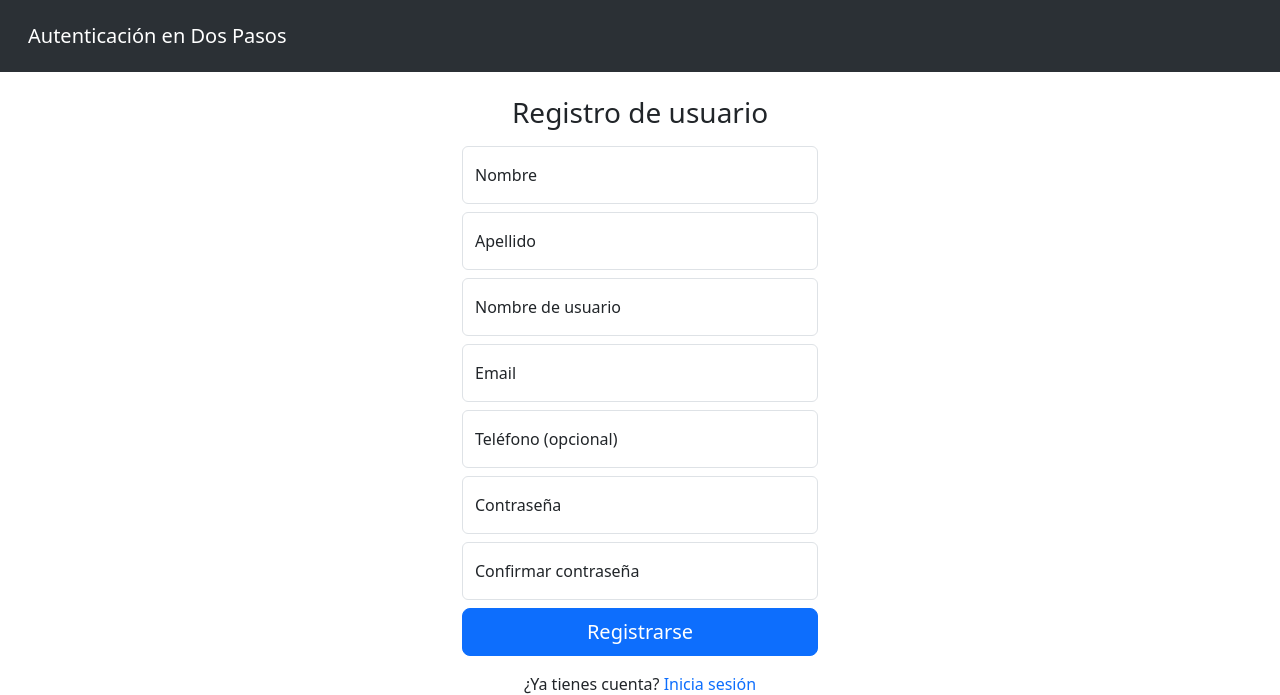
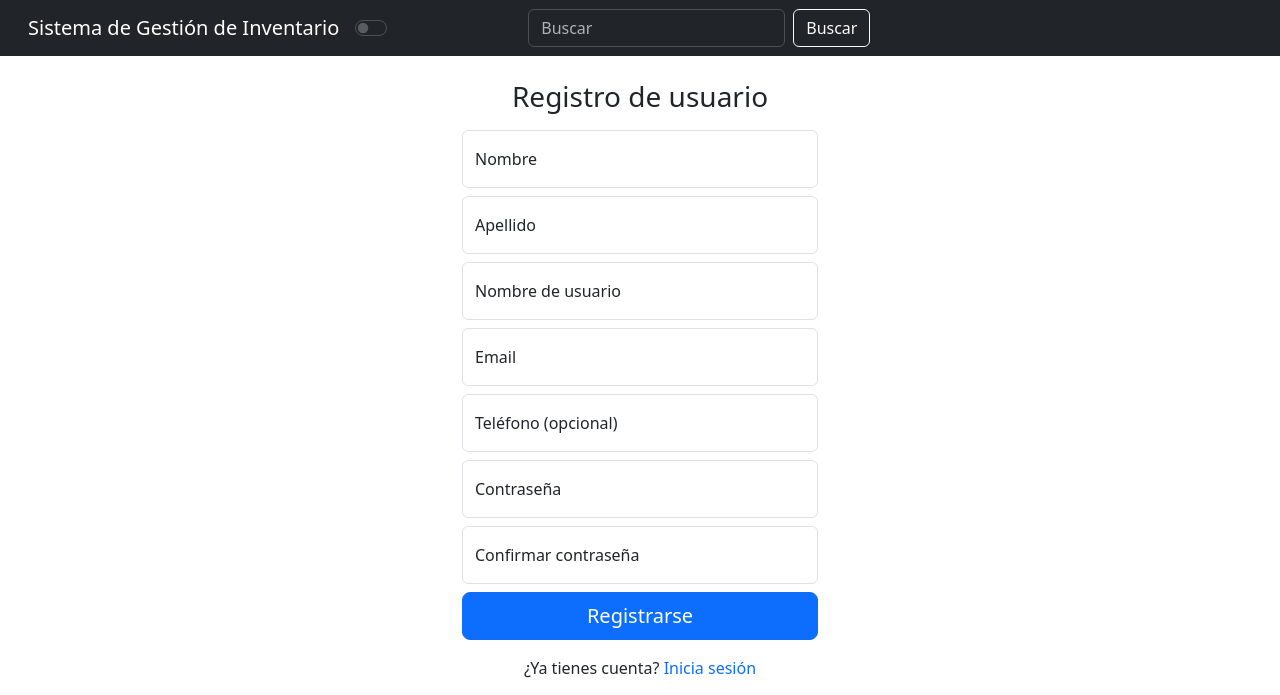
Before and after one commit to alexmartinez-off/SGI-AM, a Flask app: page /register in a window 1280 px wide. Shown: the top 695 px of the page. Run offline with Flask 3, Linux system fonts and the light colour scheme; parts of the project's set-up code (start-up, migrations or seed data) failed here and were passed over.

Commit message:
barra de navegacion actualizada - pendiente por ajustes de ux, ui

```diff
--- a/SGI/src/templates/navigation.html
+++ b/SGI/src/templates/navigation.html
@@ -1,14 +1,51 @@
-<!-- Navegación -->
-<nav class="navbar bg-dark navbar-expand-lg bg-body-tertiary p-3" data-bs-theme="dark">
+
+
+<!-- Navegación adaptada para Flask -->
+<nav class="navbar navbar-expand-lg bg-dark px-3" data-bs-theme="dark">
   <div class="container-fluid">
-    <a class="navbar-brand" href="{{ url_for('core.home') }}">Autenticación en Dos Pasos </a>
-    <button class="navbar-toggler" type="button" data-bs-toggle="collapse" data-bs-target="#navbarSupportedContent" aria-controls="navbarSupportedContent" aria-expanded="false" aria-label="Toggle navigation">
+    <!-- Nombre del sistema -->
+    <a class="navbar-brand" href="{{ url_for('core.home') }}">Sistema de Gestión de Inventario</a>
+
+    <!-- Botón de colapso para responsive -->
+    <button class="navbar-toggler" type="button" data-bs-toggle="collapse" data-bs-target="#navbarMain" aria-controls="navbarMain" aria-expanded="false" aria-label="Toggle navigation">
       <span class="navbar-toggler-icon"></span>
     </button>
-    <div class="collapse navbar-collapse" id="navbarSupportedContent">
-      {% if current_user.is_authenticated %}
-      <a href="{{ url_for('accounts.logout') }}"><button type="button" class="btn btn-danger me-2">Cerrar sesión</button></a>
-      {% endif %}
+
+    <div class="collapse navbar-collapse justify-content-between" id="navbarMain">
+      <!-- Izquierda: modo nocturno + búsqueda -->
+      <div class="d-flex align-items-center">
+        <!-- Interruptor modo nocturno -->
+        <label class="form-check form-switch mb-0 me-3">
+          <input class="form-check-input" type="checkbox" id="darkModeSwitch">
+          <span class="form-check-label">Modo nocturno</span>
+        </label>
+
+        <!-- Formulario de búsqueda -->
+        <form class="d-flex" role="search">
+          <input class="form-control me-2" type="search" placeholder="Buscar" aria-label="Buscar">
+          <button class="btn btn-outline-light" type="submit">Buscar</button>
+        </form>
+      </div>
+
+      <!-- Derecha: módulo de usuario -->
+      <ul class="navbar-nav align-items-center">
+        {% if current_user.is_authenticated %}
+        <li class="nav-item dropdown">
+          <!-- Icono de perfil (comentado para futuro uso) -->
+
+          <a class="nav-link dropdown-toggle d-flex align-items-center" href="#" id="userDropdown" role="button" data-bs-toggle="dropdown" aria-expanded="false">
+            <img src="{{ url_for('static', filename='img/iconDanM.jpg') }}" alt="Perfil" width="32" height="32" class="rounded-circle me-2">
+            {{ current_user.username }}
+          </a> <!-- termonar de configirar img luego  -->
+
+          <ul class="dropdown-menu dropdown-menu-end" aria-labelledby="userDropdown">
+            <li><a class="dropdown-item" href="{#{ url_for('accounts.profile') }#}">Perfil</a></li>
+            <li><hr class="dropdown-divider"></li>
+            <li><a class="dropdown-item" href="{{ url_for('accounts.logout') }}">Cerrar sesión</a></li>
+          </ul>
+        </li>
+        {% endif %}
+      </ul>
     </div>
   </div>
 </nav>
```
